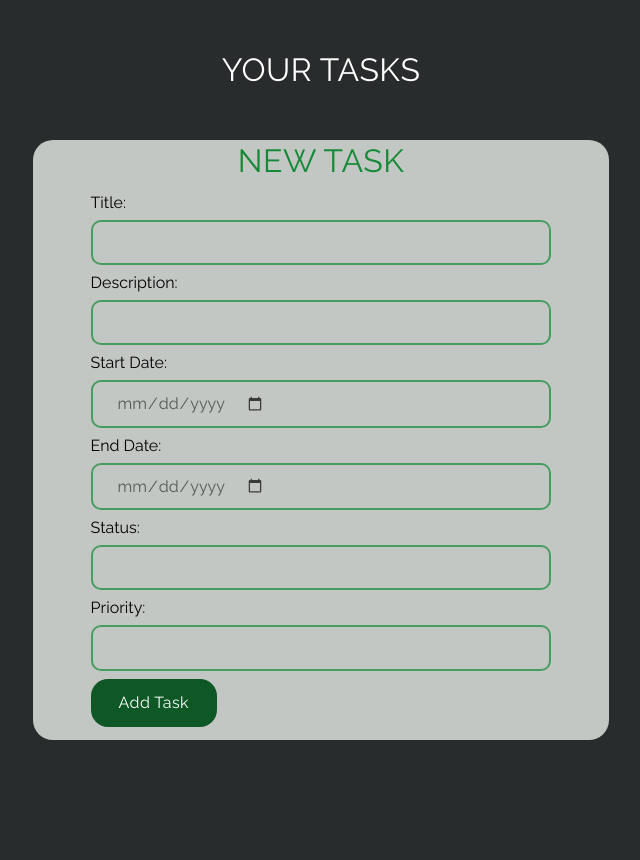
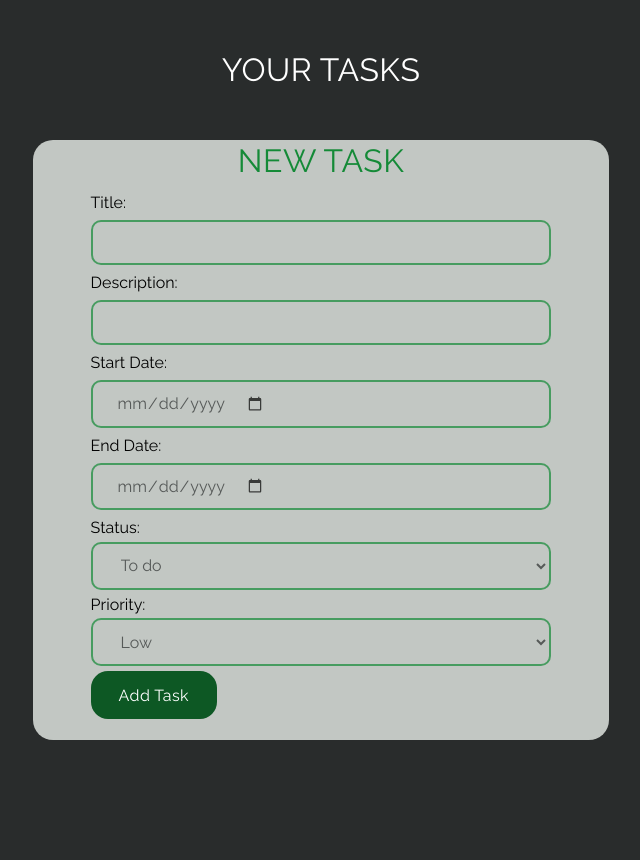
Before and after one commit to mateuszgua/to-do-app, a Flask app: page /panel in a window 1280 px wide. Shown: the part 121-981 px from the top of the page, without its empty margins (319-959 px from the left). Run offline with Flask 2, Linux system fonts and the light colour scheme; the visitor is signed in with stand-in values (Sample User, id 1); data that the repository does not hold is empty.

Commit message:
Feat: add dropdown for set status and priority in tasks

```diff
--- a/app/static/css/style.css
+++ b/app/static/css/style.css
@@ -212,6 +212,42 @@ button {
     justify-content: center;
 }
 
+.dropdown {
+    position: relative;
+    display: inline-block;
+    width: 100%;
+    padding: 0.3rem 0;
+}
+
+.dropdown-content {
+    display: none;
+    position: absolute;
+    background-color: var(--color-palette-5);
+    min-width: 160px;
+    width: 80%;
+    margin-left: 10%;
+    box-shadow: 0px 8px 16px 0px rgba(0, 0, 0, 0.2);
+    z-index: 1;
+}
+
+.dropdown-content option {
+    color: black;
+    padding: 12px 16px;
+    text-decoration: none;
+    display: block;
+}
+
+.dropdown-content option:hover {
+    background-color: #ddd;
+}
+
+.dropdown:hover .dropdown-content {
+    display: block;
+}
+
+.dropdown:hover .dropbtn {
+    background-color: var(--color-palette-5);
+}
 
 /* ---------- Navbar styles ---------- */
 
@@ -345,7 +381,6 @@ nav.container {
 .panel .container {
     align-items: center;
     height: auto;
-    overflow: auto;
 }
 
 .panel .sub-heading {
@@ -452,6 +487,25 @@ nav.container {
 .panel .label {
     margin-left: 10%;
     font-size: 1rem;
+}
+
+
+.dropbtn {
+    display: flex;
+    padding: 0.7rem 1.5rem;
+    background: var(--color-palette-5);
+    border: 2px solid var(--color-palette-4);
+    border-radius: 10px;
+    font-family: inherit;
+    font-size: 1rem;
+    font-weight: 500;
+    color: var(--bg-color);
+    outline: none;
+    margin-left: 10%;
+    width: 80%;
+    opacity: 0.7;
+    height: 3rem;
+    text-align: left;
 }
 
 /* ---------- Login section styles ---------- */
--- a/app/templates/panel.html
+++ b/app/templates/panel.html
@@ -40,8 +40,22 @@
                                 value={{task.description}}>
                             <input type="date" class="form-input" name="start_date" value={{task.start_date}}>
                             <input type="date" class="form-input" name="end_date" value={{task.end_date}}>
-                            <input type="text" class="form-input" name="status" value={{task.status}}>
-                            <input type="text" class="form-input" name="priority" value={{task.priority}}>
+                            <div class="dropdown">
+                                <select class="dropbtn" name="status" id="status">
+                                    <option selected disabled hidden>{{task.status}}</option>
+                                    <option value="To do">To do</option>
+                                    <option value="In progress">In progress</option>
+                                    <option value="Complete">Complete</option>
+                                </select>
+                            </div>
+                            <div class="dropdown">
+                                <select class="dropbtn" name="priority" id="priority">
+                                    <option selected disabled hidden>{{task.priority}}</option>
+                                    <option value="Low">Low</option>
+                                    <option value="Normal">Normal</option>
+                                    <option value="High">High</option>
+                                </select>
+                            </div>
                             <input type="submit" class="btn" value="Save" name="action">
                         </form>
                         <form method="POST" action="{{ url_for('delete_task', task_id=task.id) }}">
@@ -62,9 +76,21 @@
                             <label class="label">End Date:</label>
                             <input type="date" class="form-input" name="end_date">
                             <label class="label">Status:</label>
-                            <input type="text" class="form-input" name="status">
+                            <div class="dropdown">
+                                <select class="dropbtn" name="status" id="status">
+                                    <option value="To do">To do</option>
+                                    <option value="In progress">In progress</option>
+                                    <option value="Complete">Complete</option>
+                                </select>
+                            </div>
                             <label class="label">Priority:</label>
-                            <input type="text" class="form-input" name="priority">
+                            <div class="dropdown">
+                                <select class="dropbtn" name="priority" id="priority">
+                                    <option value="Low">Low</option>
+                                    <option value="Normal">Normal</option>
+                                    <option value="High">High</option>
+                                </select>
+                            </div>
                             <input type="submit" class="btn" value="Add task">
                         </form>
                     </div>
--- a/app/views.py
+++ b/app/views.py
@@ -124,11 +124,14 @@ def create_task():
 @ app.route("/task/edit/<task_id>", methods=["POST"])
 def update_task(task_id):
     try:
+        select = request.form.get('status')
+        print(str(select))
         edit_name = request.form["name"]
         edit_description = request.form["description"]
         edit_start_date = request.form["start_date"]
         edit_end_date = request.form["end_date"]
         edit_status = request.form["status"]
+        # edit_status = request.form.get("status")
         edit_priority = request.form["priority"]
         response = collection_task.update_many({"id": ObjectId(task_id)},
                                                {"$set": {'name': edit_name,
```
